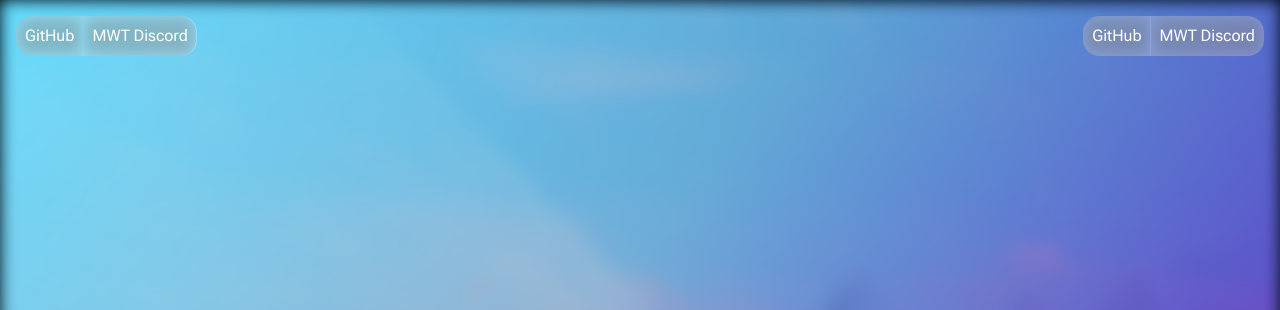
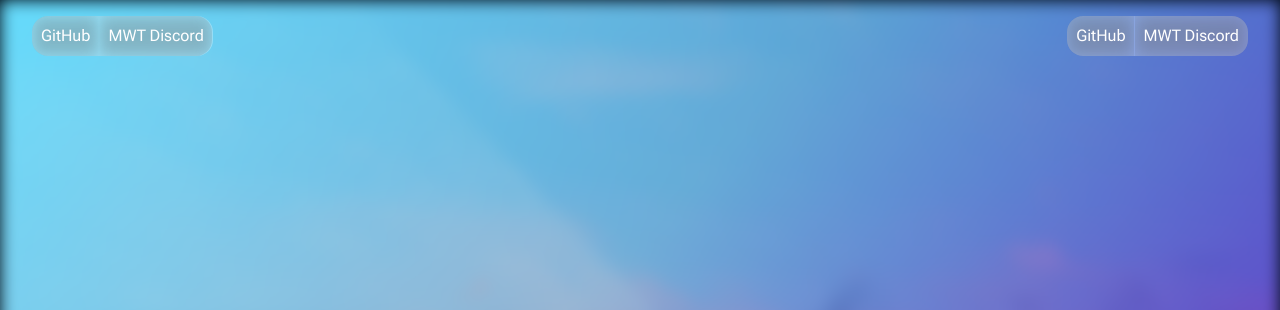
Before and after one commit to BeauTheBeau/leopards.wtf, a website: page index.html in a window 1280 px wide. Shown: the top 310 px of the page. Drawn offline with Linux system fonts and the light colour scheme.

Commit message:
Adjust max-width for better mobile responsiveness
To ensure our website's layout appears correctly on mobile, the max-width property value has changed to 'calc(1280px - 2em)' from '1280px'. This change will provide consistent padding around the content on smaller screens.

```diff
--- a/css/index.scss
+++ b/css/index.scss
@@ -88,7 +88,7 @@ body {
   left: 50%;
   transform: translateX(-50%);
   width: 100%;
-  max-width: 1280px;
+  max-width: calc(1280px - 2em);
   margin: auto;
   z-index: 1000;
 
```
Also changed, not shown: css/index.css.
